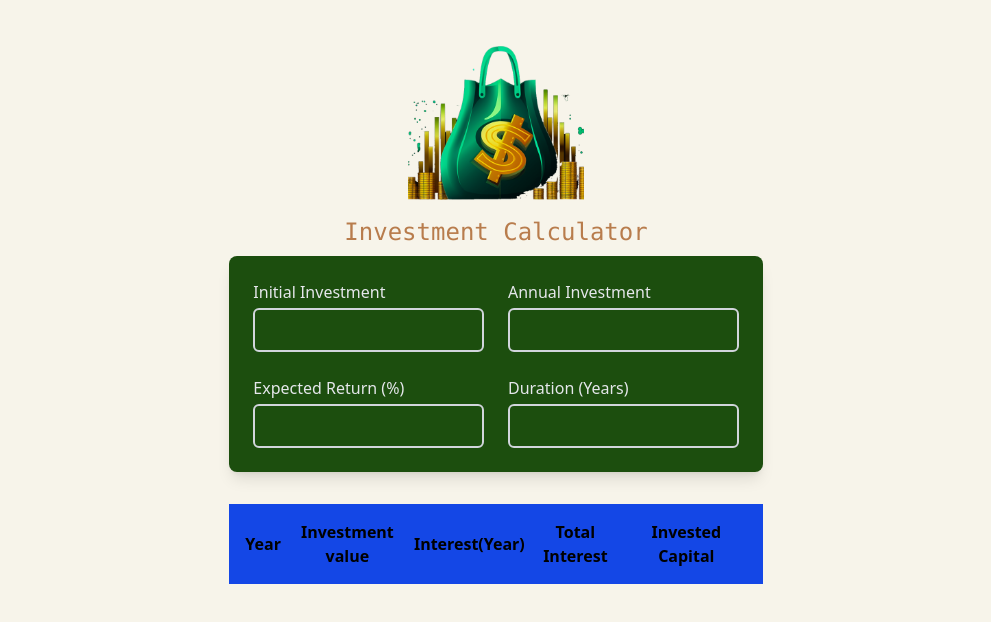
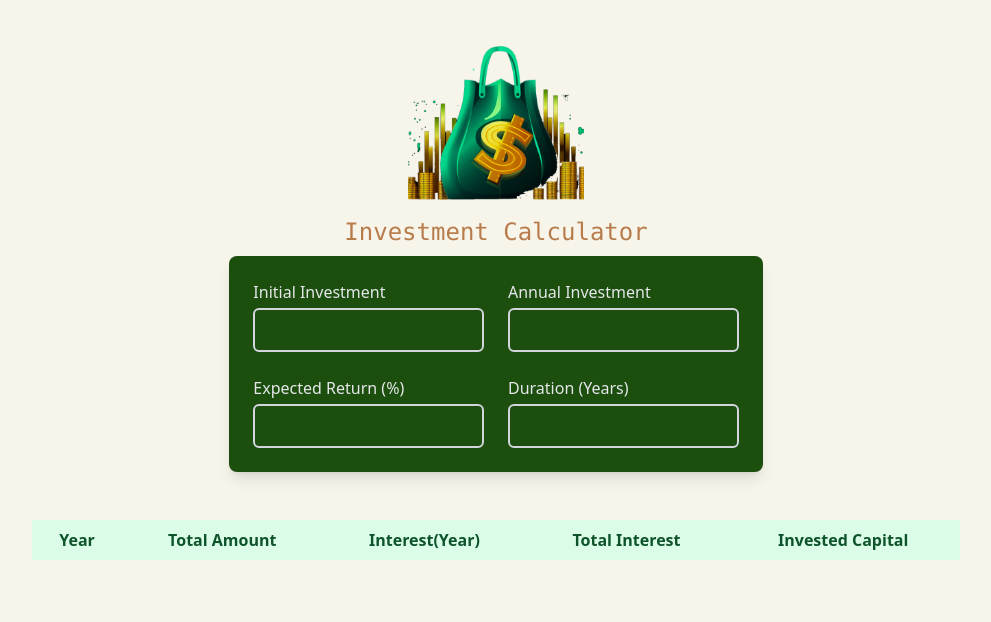
Before and after one commit to sahilstha123/udemy-react-practices, a React (Vite) app in the folder InvestmentCalculator/: page / in a window 1280 px wide. Shown: the top 622 px of the page, without its empty margins (144-1135 px from the left). Built offline with nearby package versions, Linux system fonts and the light colour scheme.

Commit message:
complete uplifting in table

```diff
--- a/InvestmentCalculator/src/App.jsx
+++ b/InvestmentCalculator/src/App.jsx
@@ -2,16 +2,40 @@ import { useState } from "react";
 import "./App.css";
 import Navbar from "./Components/Navbar";
 import CalculatorForm from "./Components/CalculatorForm";
+import { calculateInvestmentResults } from "./util/investment";
 import TableForm from "./Components/TableForm";
 
 function App() {
+  const [inputs, setInputs] = useState({
+      InitialInvestment: "",
+      AnnualInvestment: "",
+      ExpectedReturn: "",
+      Duration: "",
+    });
+    const { InitialInvestment, AnnualInvestment, ExpectedReturn, Duration } = inputs;
+
+    // Only calculate if all inputs are filled
+      const results = calculateInvestmentResults({
+        initialInvestment: InitialInvestment,
+        annualInvestment: AnnualInvestment,
+        expectedReturn: ExpectedReturn,
+        duration: Duration,
+      });
+
+      const handleOnChange = (e) => {
+    setInputs({
+      ...inputs,
+      [e.target.name]: +e.target.value,
+    });
+  };
   return (
     <div className="h-screen ">
       <Navbar />
-      <CalculatorForm />
-      <TableForm/>
+      <CalculatorForm handleOnChange ={handleOnChange} inputs={inputs}/>
+      <TableForm results={results} inputs={inputs}/>
     </div>
   );
+
 }
 
 export default App;
--- a/InvestmentCalculator/src/Components/CalculatorForm.jsx
+++ b/InvestmentCalculator/src/Components/CalculatorForm.jsx
@@ -1,45 +1,61 @@
-import React from "react";
+import React from 'react'
 
-const CalculatorForm = () => {
+const CalculatorForm = ({handleOnChange, inputs}) => {
   return (
-    <main className="w-11/12 md:w-8/12 mt-2 lg:w-6/12 xl:w-5/12 bg-[var(--secondary-color)] container mx-auto rounded-lg text-gray-200 shadow-lg p-6">
+     <main className="w-11/12 md:w-8/12 mt-2 lg:w-6/12 xl:w-5/12 bg-[var(--secondary-color)] container mx-auto rounded-lg text-gray-200 shadow-lg p-6">
       <div className="grid grid-cols-1 sm:grid-cols-2 gap-6">
         <div className="flex flex-col">
-          <label htmlFor="initial" className="label-field">
-            Initial Investment
-          </label>
-          <input id="initial" type="text" className="input-field" />
+          <label htmlFor="initial" className="label-field">Initial Investment</label>
+          <input
+            id="initial"
+            type="text"
+            className="input-field"
+            name="InitialInvestment"
+            value={inputs.InitialInvestment}
+            onChange={handleOnChange}
+          />
         </div>
 
         <div className="flex flex-col">
-          <label htmlFor="annual" className="label-field">
-            Annual Investment
-          </label>
-          <input id="annual" type="text" className="input-field" />
+          <label htmlFor="annual" className="label-field">Annual Investment</label>
+          <input
+            id="annual"
+            type="text"
+            className="input-field"
+            name="AnnualInvestment"
+            value={inputs.AnnualInvestment}
+            onChange={handleOnChange}
+          />
         </div>
 
         <div className="flex flex-col">
-          <label htmlFor="return" className="label-field">
-            Expected Return (%)
-          </label>
-          <input id="return" type="text" className="input-field" />
+          <label htmlFor="return" className="label-field">Expected Return (%)</label>
+          <input
+            id="return"
+            type="text"
+            className="input-field"
+            name="ExpectedReturn"
+            value={inputs.ExpectedReturn}
+            onChange={handleOnChange}
+          />
         </div>
 
         <div className="flex flex-col">
-          <label htmlFor="duration" className="label-field">
-            Duration (Years)
-          </label>
+          <label htmlFor="duration" className="label-field">Duration (Years)</label>
           <input
             id="duration"
             type="number"
             min="1"
             max="50"
             className="input-field"
+            name="Duration"
+            value={inputs.Duration}
+            onChange={handleOnChange}
           />
         </div>
       </div>
     </main>
-  );
-};
+  )
+}
 
-export default CalculatorForm;
+export default CalculatorForm
--- a/InvestmentCalculator/src/Components/TableForm.jsx
+++ b/InvestmentCalculator/src/Components/TableForm.jsx
@@ -1,19 +1,49 @@
-import React from "react";
+import React, { useState } from "react";
+import { formatter } from "../util/investment";
 
-const TableForm = () => {
+const TableForm = ({ results, inputs }) => {
+  const { InitialInvestment } = inputs;
+
+
+
   return (
-    <section className="container mx-auto w-5/12 mt-8 bg-blue-700 p-4">
-      <div>
-        <table className="w-full">
-          <tr className="gap-4">
-            <th>Year</th>
-            <th>Investment value</th>
-            <th>Interest(Year)</th>
-            <th>Total Interest</th>
-            <th>Invested Capital</th>
-          </tr>
+    <section className="container mx-auto w-full md:w-8/12 lg:w-6/12 xl:w-9/12 mt-8 p-4">
+      <div className="overflow-x-auto">
+        <table className="w-full table-auto ">
+          <thead className="bg-green-100">
+            <tr className="text-green-900 text-sm sm:text-base">
+              <th className="py-2 px-3 ">Year</th>
+              <th className="py-2 px-3 ">Total Amount</th>
+              <th className="py-2 px-3 ">Interest(Year)</th>
+              <th className="py-2 px-3 ">Total Interest</th>
+              <th className="py-2 px-3 ">Invested Capital</th>
+            </tr>
+          </thead>
+          <tbody>
+            {results.map((item, index) => {
+              const totalInterest =
+                Number(item.valueEndOfYear) -
+                Number(item.annualInvestment) * item.year -
+                Number(InitialInvestment);
+
+              const totalAmountInvested =
+                Number(item.valueEndOfYear) - totalInterest;
+
+              return (
+                <tr key={index} className="text-center text-sm sm:text-base">
+                  <td className="py-1 px-2 ">{item.year}</td>
+                  <td className="py-1 px-2 ">{formatter.format(item.valueEndOfYear)}</td>
+                  <td className="py-1 px-2 ">{formatter.format(item.interest)}</td>
+                  <td className="py-1 px-2 ">{formatter.format(totalInterest)}</td>
+                  <td className="py-1 px-2 ">{formatter.format(totalAmountInvested)}</td>
+                </tr>
+              );
+            })}
+          </tbody>
         </table>
       </div>
+
+
     </section>
   );
 };
--- a/InvestmentCalculator/src/util/investment.js
+++ b/InvestmentCalculator/src/util/investment.js
@@ -7,7 +7,7 @@ export function calculateInvestmentResults({
 }) {
   const annualdata = [];
   let investmentValue = initialInvestment;
-  for (i = 0; i < duration; i++) {
+  for (let i = 0; i < duration; i++) {
     const interestEarnedInYear = investmentValue * (expectedReturn / 100);
     investmentValue += interestEarnedInYear + annualInvestment;
     annualdata.push({
@@ -23,7 +23,7 @@ export function calculateInvestmentResults({
 // currency formatter in Nepalese Rupees
 export const formatter = new Intl.NumberFormat("en-NP", {
   style: "currency",
-  currency: "NP",
+  currency: "NPR",
   minimumFractionDigits: 0,
   maximumFractionDigits: 0,
 });
```
